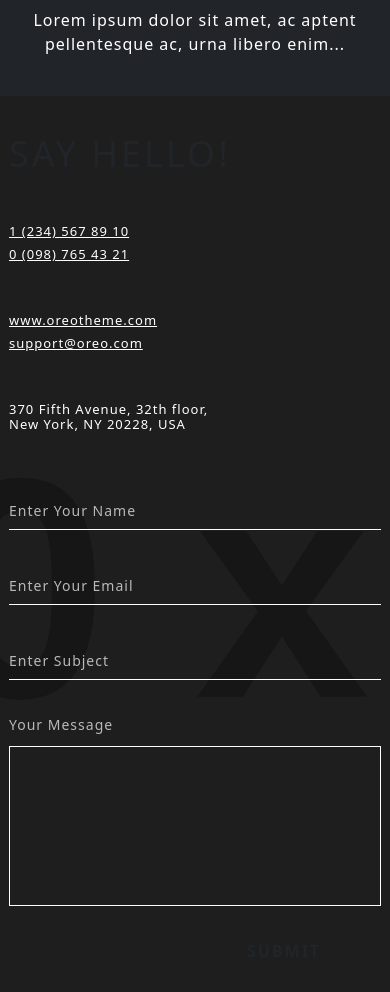
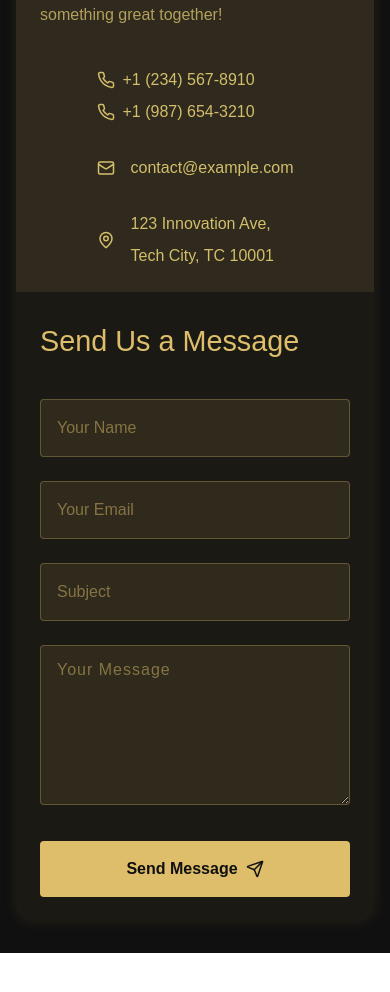
Before and after one commit to syedDayim/firran-collections, a React (Vite) app in the folder frontend/: page /about in a window 390 px wide. Shown: the part 4620-5612 px from the top of the page. After the commit the page ends 5573 px from the top, so only its background shows below. Built offline with nearby package versions, Linux system fonts and the light colour scheme.

Commit message:
About US page done

```diff
--- a/frontend/src/components/aboutComponents/ContactSection.jsx
+++ b/frontend/src/components/aboutComponents/ContactSection.jsx
@@ -1,69 +1,279 @@
-import React from 'react';
+import React, { useState } from 'react';
+import { Mail, Phone, MapPin, Send } from 'lucide-react';
 
 const ContactSection = () => {
+    const [formData, setFormData] = useState({
+        name: '',
+        email: '',
+        subject: '',
+        message: ''
+    });
+
+    const handleInputChange = (e) => {
+        const { name, value } = e.target;
+        setFormData(prevState => ({
+            ...prevState,
+            [name]: value
+        }));
+    };
+
+    const handleSubmit = (e) => {
+        e.preventDefault();
+        console.log('Form submitted:', formData);
+    };
+
     return (
-        <section id="contact" className="contact-sec">
-            <div className="main-header left-heading bg-dark">
-                <div className="container">
-                    <div className="row">
-                        <div className="col-xs-12 col-sm-4">
-                            <h2 className="main-heading" data-heading="06">contact</h2>
+        <section className="contact-section">
+            <div className="contact-container">
+                <div className="contact-info">
+                    <h2 className="section-title">Get in Touch</h2>
+                    <p className="section-description">We'd love to hear from you. Let's create something great together!</p>
+
+                    <div className="info-items">
+                        <div className="info-item">
+                            <div className="info-text">
+                                <p><Phone size={18} className="icon" />+1 (234) 567-8910</p>
+                                <p><Phone size={18} className="icon" />+1 (987) 654-3210</p>
+                            </div>
                         </div>
-                        <div className="col-xs-12 col-sm-8">
-                            <div className="txt-wrap">
-                                <p>Lorem ipsum dolor sit amet, ac aptent pellentesque ac, urna libero enim...</p>
+                        <div className="info-item">
+                            <Mail size={18} className="icon" />
+                            <div className="info-text">
+                                <p>contact@example.com</p>
+                            </div>
+                        </div>
+                        <div className="info-item">
+                            <MapPin size={18} className="icon" />
+                            <div className="info-text">
+                                <p>123 Innovation Ave,</p>
+                                <p>Tech City, TC 10001</p>
                             </div>
                         </div>
                     </div>
                 </div>
-            </div>
-            <div className="contact-holder overlay bg-full" style={{ backgroundImage: "url(http://placehold.it/1920x905)" }}>
-                <div className="container">
-                    <div className="row">
-                        <div className="col-xs-12">
-                            <h3 className="main-heading text-center text-uppercase">say hello!</h3>
-                            <ul className="list-unstyled contact-list">
-                                <li>
-                                    <i className="icon icon-telephone"></i>
-                                    <span className="tel">
-                                        <a href="tel:12345678910">1 (234) 567 89 10</a>
-                                        <a href="tel:00987654321">0 (098) 765 43 21</a>
-                                    </span>
-                                </li>
-                                <li>
-                                    <i className="icon icon-worldwide"></i>
-                                    <span className="mail">
-                                        <a href="www.oreotheme.com">www.oreotheme.com</a>
-                                        <a href="mailto:support@oreo.com;">support@oreo.com</a>
-                                    </span>
-                                </li>
-                                <li>
-                                    <i className="icon icon-map"></i>
-                                    <address>370 Fifth Avenue, 32th floor,<br />New York, NY 20228, USA</address>
-                                </li>
-                            </ul>
-                            <form action="inc/process.php" className="contact-form">
-                                <div className="col">
-                                    <div className="form-group">
-                                        <input type="text" className="form-control" placeholder="Enter Your Name" name="name" />
-                                    </div>
-                                    <div className="form-group">
-                                        <input type="email" className="form-control" placeholder="Enter Your Email" name="email" />
-                                    </div>
-                                    <div className="form-group">
-                                        <input type="text" className="form-control" placeholder="Enter Subject" name="subject" />
-                                    </div>
-                                </div>
-                                <div className="col textarea">
-                                    <label htmlFor="message">Your Message</label>
-                                    <textarea id="message" name="comment"></textarea>
-                                    <button type="submit" className="btn btn4" id="form-submit">submit</button>
-                                </div>
-                            </form>
+
+                <div className="contact-form-container">
+                    <form className="contact-form" onSubmit={handleSubmit}>
+                        <h2 className="form-title">Send Us a Message</h2>
+                        <div className="input-group">
+                            <input
+                                type="text"
+                                name="name"
+                                value={formData.name}
+                                onChange={handleInputChange}
+                                placeholder="Your Name"
+                                required
+                            />
                         </div>
-                    </div>
+                        <div className="input-group">
+                            <input
+                                type="email"
+                                name="email"
+                                value={formData.email}
+                                onChange={handleInputChange}
+                                placeholder="Your Email"
+                                required
+                            />
+                        </div>
+                        <div className="input-group">
+                            <input
+                                type="text"
+                                name="subject"
+                                value={formData.subject}
+                                onChange={handleInputChange}
+                                placeholder="Subject"
+                                required
+                            />
+                        </div>
+                        <div className="input-group">
+                            <textarea
+                                name="message"
+                                value={formData.message}
+                                onChange={handleInputChange}
+                                placeholder="Your Message"
+                                required
+                            ></textarea>
+                        </div>
+                        <button type="submit" className="submit-btn">
+                            Send Message
+                            <Send size={18} className="send-icon" />
+                        </button>
+                    </form>
                 </div>
             </div>
+
+            <style jsx>{`
+                .contact-section {
+                    background-color: #101010;
+                    color: #debe6b;
+                    min-height: 100vh;
+                    display: flex;
+                    align-items: center;
+                    justify-content: center;
+                    font-family: 'Arial', sans-serif;
+                    padding: 2rem 0;
+                }
+
+                .contact-container {
+                    display: flex;
+                    width: 100%;
+                    max-width: 1200px;
+                    margin: 0 2rem;
+                    background-color: rgba(222, 190, 107, 0.05);
+                    border-radius: 15px;
+                    overflow: hidden;
+                    box-shadow: 0 0 15px rgba(222, 190, 107, 0.1);
+                }
+
+                .contact-info,
+                .contact-form-container {
+                    flex: 1;
+                    padding: 3rem;
+                }
+
+                .contact-info {
+                    background-color: rgba(222, 190, 107, 0.1);
+                }
+
+                .section-title,
+                .form-title {
+                    font-size: 2.5rem;
+                    margin-bottom: 1rem;
+                    color: #debe6b;
+                }
+
+                .section-description {
+                    margin-bottom: 2.5rem;
+                    opacity: 0.8;
+                    line-height: 1.6;
+                    font-size: 1rem;
+                }
+
+                .info-items {
+                    display: flex;
+                    flex-direction: column;
+                    gap: 2rem;
+                }
+
+                .info-item {
+                    display: flex;
+                    align-items: center;
+                    gap: 1rem;
+                    font-size: 1rem;
+                }
+
+                .icon {
+                    color: #debe6b;
+                    flex-shrink: 0;
+                }
+
+                .info-text {
+                    display: flex;
+                    flex-direction: column;
+                    gap: 0.5rem;
+                }
+
+                .info-text p {
+                    margin: 0;
+                    display: flex;
+                    align-items: center;
+                    gap: 0.5rem;
+                }
+
+                .contact-form {
+                    display: flex;
+                    flex-direction: column;
+                    gap: 1.5rem;
+                }
+
+                .input-group input,
+                .input-group textarea {
+                    width: 100%;
+                    padding: 1rem;
+                    background-color: rgba(222, 190, 107, 0.1);
+                    border: 1px solid rgba(222, 190, 107, 0.3);
+                    border-radius: 4px;
+                    color: #debe6b;
+                    transition: all 0.3s ease;
+                    font-size: 1rem;
+                }
+
+                .input-group input::placeholder,
+                .input-group textarea::placeholder {
+                    color: rgba(222, 190, 107, 0.5);
+                }
+
+                .input-group textarea {
+                    height: 150px;
+                    resize: vertical;
+                }
+
+                .input-group input:focus,
+                .input-group textarea:focus {
+                    border-color: #debe6b;
+                    background-color: rgba(222, 190, 107, 0.05);
+                    outline: none;
+                }
+
+                .submit-btn {
+                    display: flex;
+                    align-items: center;
+                    justify-content: center;
+                    gap: 0.5rem;
+                    padding: 1rem;
+                    background-color: #debe6b;
+                    color: #101010;
+                    border: none;
+                    border-radius: 4px;
+                    cursor: pointer;
+                    transition: all 0.3s ease;
+                    font-weight: bold;
+                    font-size: 1rem;
+                }
+
+                .submit-btn:hover {
+                    background-color: #c5a55f;
+                    transform: translateY(-2px);
+                    box-shadow: 0 4px 8px rgba(222, 190, 107, 0.2);
+                }
+
+                .send-icon {
+                    transition: transform 0.3s ease;
+                }
+
+                .submit-btn:hover .send-icon {
+                    transform: translateX(3px);
+                }
+
+                @media (max-width: 1024px) {
+                    .contact-container {
+                        flex-direction: column;
+                        margin: 0 1rem;
+                    }
+
+                    .contact-info,
+                    .contact-form-container {
+                        padding: 2rem;
+                    }
+
+                    .section-title,
+                    .form-title {
+                        font-size: 2rem;
+                    }
+                }
+
+                @media (max-width: 640px) {
+                    .contact-info,
+                    .contact-form-container {
+                        padding: 1.5rem;
+                    }
+
+                    .section-title,
+                    .form-title {
+                        font-size: 1.8rem;
+                    }
+                }
+            `}</style>
         </section>
     );
 };
--- a/frontend/src/pages/About.jsx
+++ b/frontend/src/pages/About.jsx
@@ -25,8 +25,6 @@
             <main id="main">
                 <MainSlider />
                 <AboutSection />
-
-
                 {/* <FeaturesSection /> */}
                 <PortfolioSection />
                 {/* <ClientsSection /> */}
```
